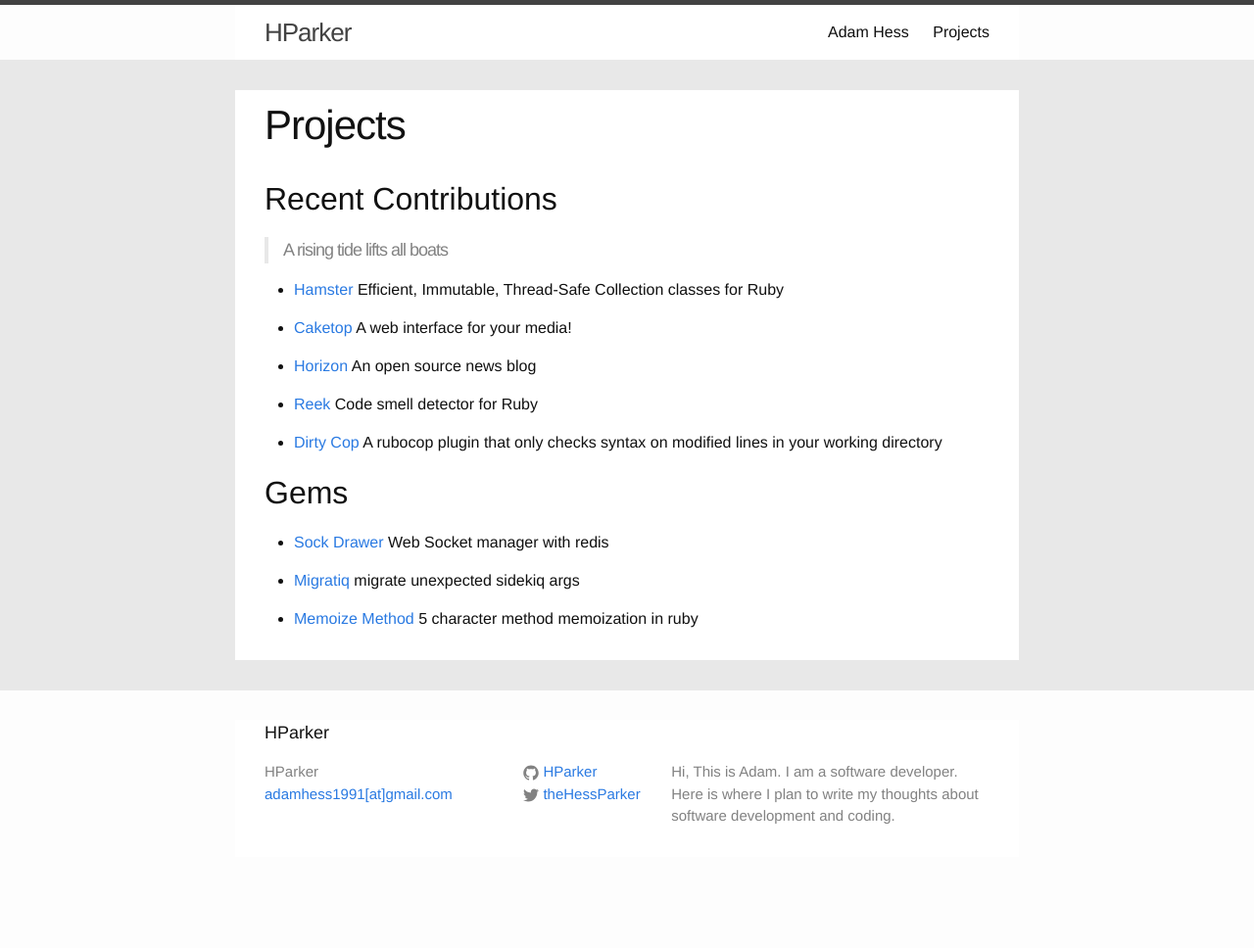
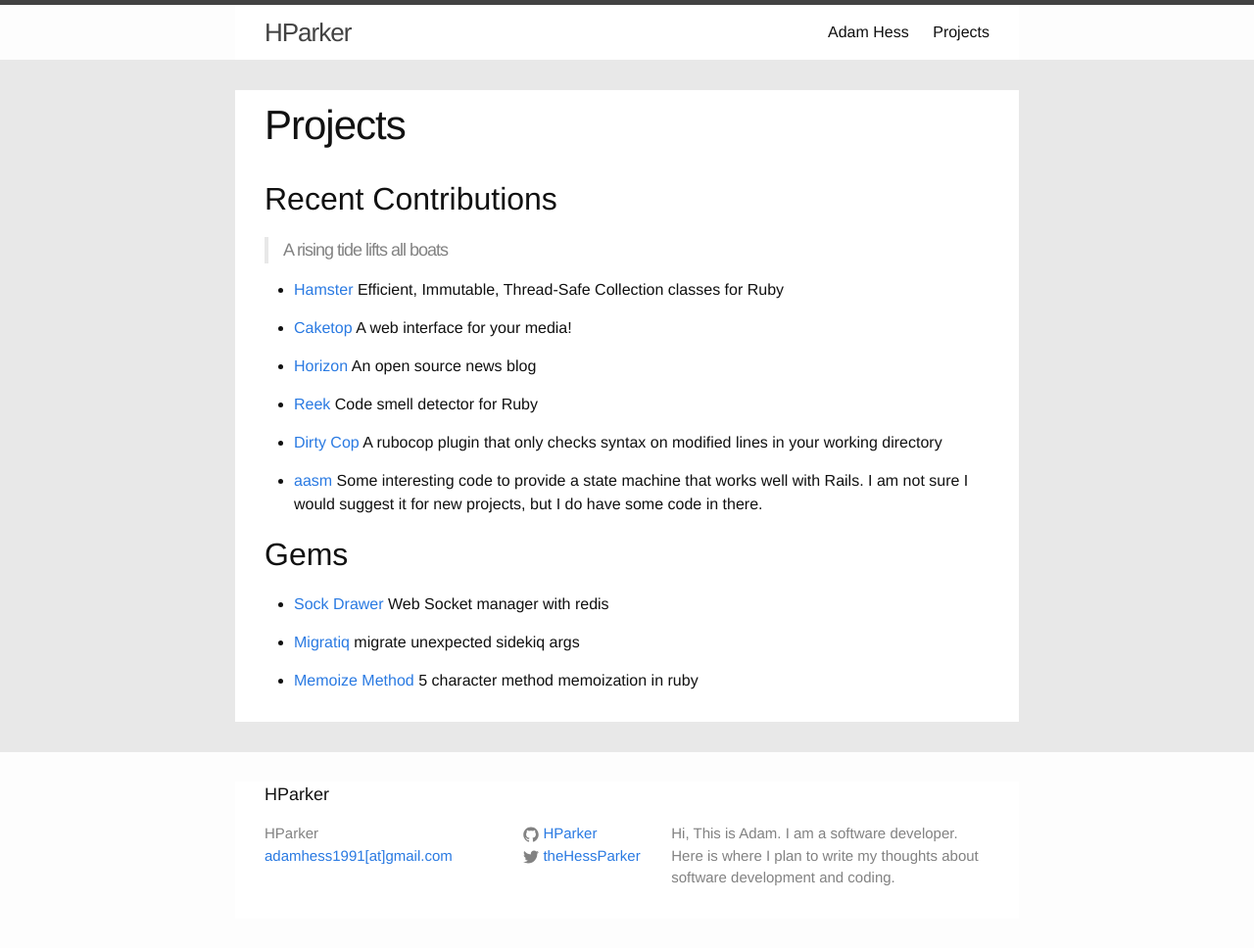
Before and after one commit to HParker/HParker.github.io, a Jekyll site: the page built from projects.md, in a window 1280 px wide. Shown: the whole page at 98% size. Built offline with Jekyll 4.4.1, drawn with Linux system fonts in a browser that asks for light colours; before the commit the page ends 905 px from its top, so only the background shows below that.

Commit message:
update about and projects page

```diff
--- a/projects.md
+++ b/projects.md
@@ -18,6 +18,8 @@
 
 - [Dirty Cop](https://github.com/melch/dirtycop) A rubocop plugin that only checks syntax on modified lines in your working directory
 
+- [aasm](https://github.com/aasm/aasm) Some interesting code to provide a state machine that works well with Rails. I am not sure I would suggest it for new projects, but I do have some code in there.
+
 ## Gems
 
 - [Sock Drawer](https://github.com/HParker/sock-drawer) Web Socket manager with redis
```
Also changed, not shown: about.md (+3 -2 lines).
